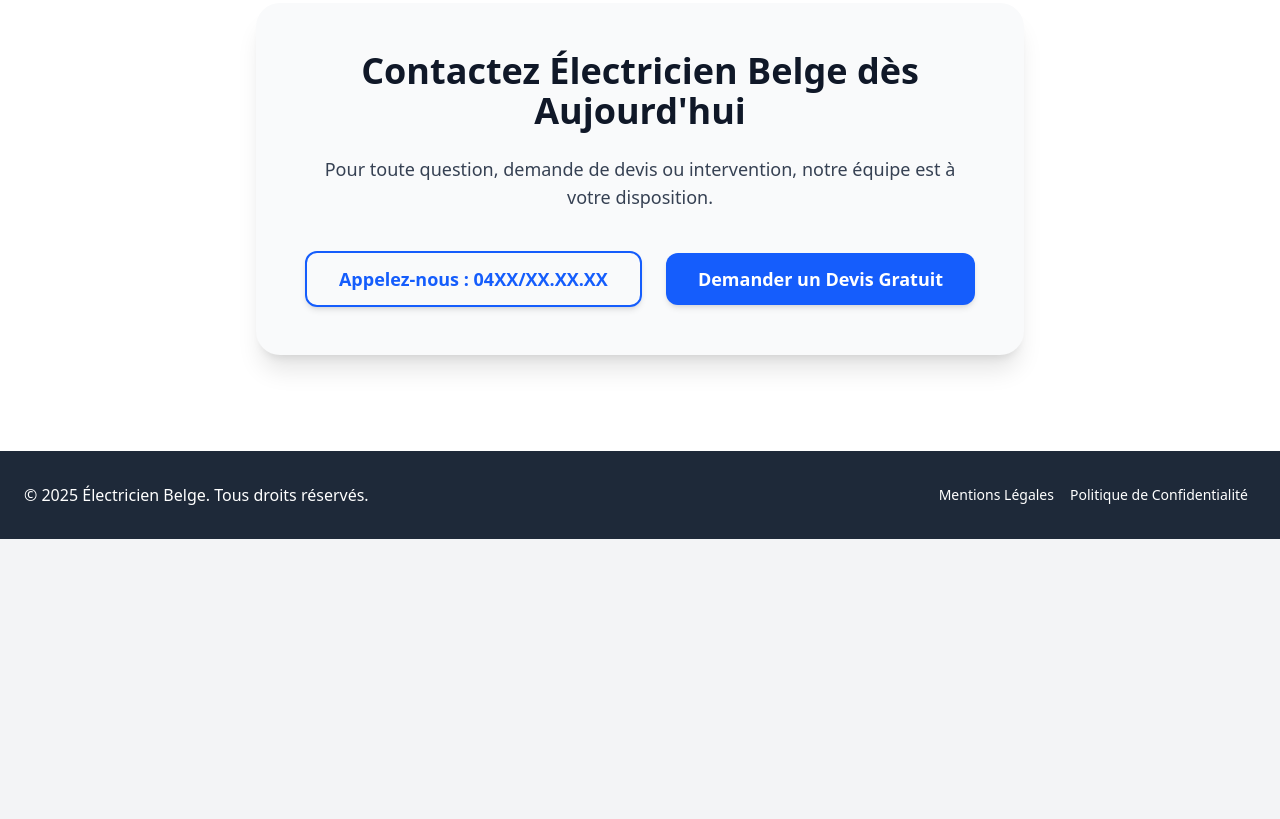
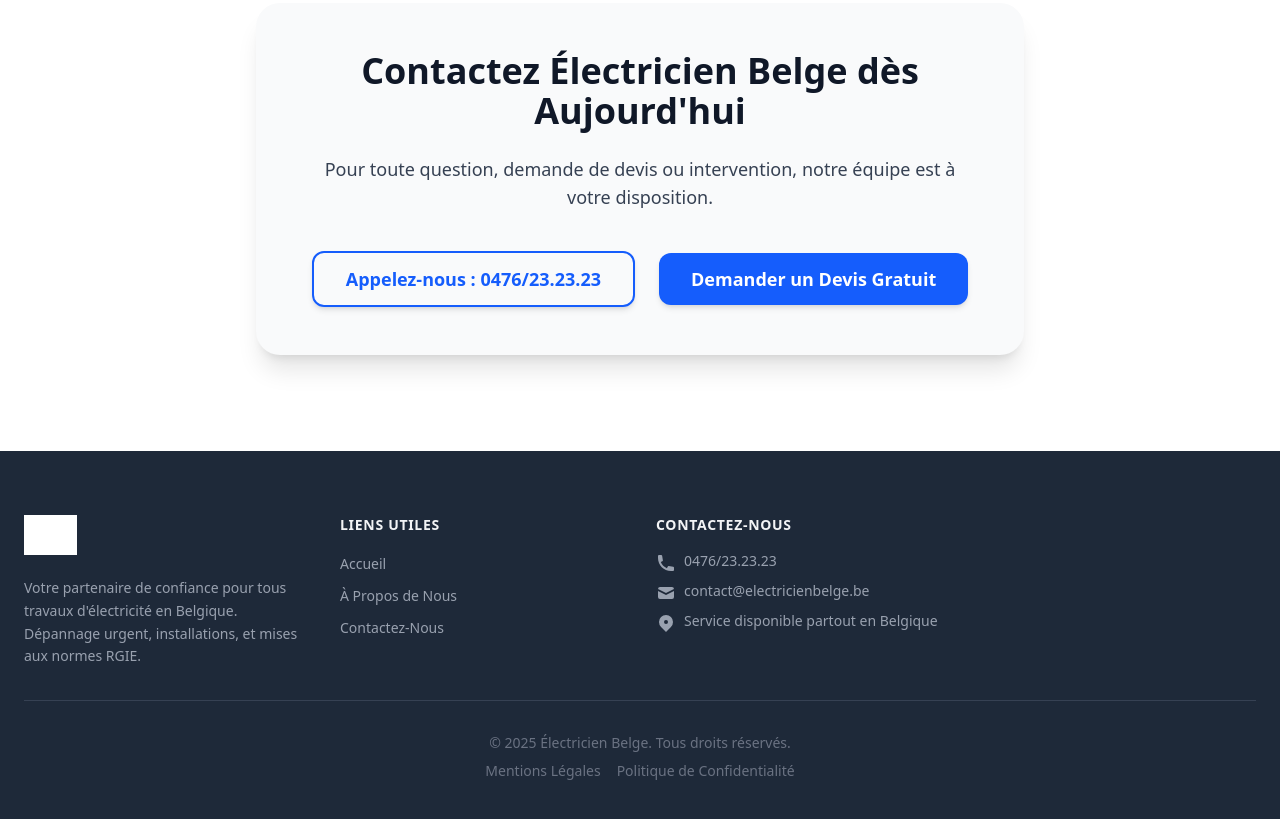
Before and after one commit to ranketgit/electricien, an Astro site: page /a-propos in a window 1280 px wide. Shown: the part 2121-2940 px from the top of the page. Before the commit the page ends 2660 px from the top, so only its background shows below. Built offline with nearby package versions, Linux system fonts and the light colour scheme; Astro itself is replaced by a stand-in of ours; grey boxes are pictures that could not be loaded.

Commit message:
some concepts correction

```diff
--- a/astro.config.mjs
+++ b/astro.config.mjs
@@ -3,9 +3,13 @@ import { defineConfig } from 'astro/config';
 
 import tailwindcss from '@tailwindcss/vite';
 
+import sitemap from '@astrojs/sitemap';
+
 // https://astro.build/config
 export default defineConfig({
   vite: {
     plugins: [tailwindcss()]
-  }
+  },
+
+  integrations: [sitemap()]
 });
--- a/package.json
+++ b/package.json
@@ -9,6 +9,7 @@
     "astro": "astro"
   },
   "dependencies": {
+    "@astrojs/sitemap": "^3.4.0",
     "@tailwindcss/vite": "^4.1.7",
     "astro": "^5.8.0",
     "tailwindcss": "^4.1.7"
--- a/src/components/Footer.astro
+++ b/src/components/Footer.astro
@@ -1,15 +1,99 @@
 ---
+// src/components/Footer.astro
 const currentYear = new Date().getFullYear();
 const companyName = "Électricien Belge";
+const logoSrc = "/logo.svg";
+const logoAlt = `Logo ${companyName}`;
+
+const phoneNumberDisplay = "0476/23.23.23";
+const phoneNumberHref = "+32476232323";
+const emailAddress = "contact@electricienbelge.be";
+
+const footerNavLinks = [
+    { text: "Accueil", href: "/" },
+    { text: "À Propos de Nous", href: "/a-propos/" },
+    { text: "Contactez-Nous", href: "/contact/" },
+];
+
+const legalLinks = [
+    { text: "Mentions Légales", href: "/mentions-legales/" }, // Create these pages
+    { text: "Politique de Confidentialité", href: "/politique-de-confidentialite/" } // Create these pages
+];
 ---
-<footer class="bg-gray-800 text-white mt-auto">
-    <div class="container mx-auto px-6 py-8">
-        <div class="flex flex-col items-center sm:flex-row sm:justify-between">
+<footer class="bg-gray-800 text-gray-300 print:hidden">
+    <div class="container mx-auto px-6 py-12 md:py-16">
+        <div class="grid grid-cols-1 md:grid-cols-2 lg:grid-cols-4 gap-8 mb-8">
+            {/* Column 1: Logo and About */}
+            <div class="md:col-span-2 lg:col-span-1">
+                <a href="/" class="inline-block mb-4">
+                    <img src={logoSrc} alt={logoAlt} class="h-10 w-auto filter brightness-0 invert" /> {/* Inverted for dark bg */}
+                </a>
+                <p class="text-sm text-gray-400 leading-relaxed">
+                    Votre partenaire de confiance pour tous travaux d'électricité en Belgique. Dépannage urgent, installations, et mises aux normes RGIE.
+                </p>
+            </div>
+
+            {/* Column 2: Liens Utiles */}
+            <div>
+                <h5 class="text-sm font-semibold text-gray-100 uppercase tracking-wider mb-4">Liens Utiles</h5>
+                <ul class="space-y-2">
+                    {footerNavLinks.map(link => (
+                        <li>
+                            <a href={link.href} class="text-gray-400 hover:text-white transition-colors duration-300 text-sm">
+                                {link.text}
+                            </a>
+                        </li>
+                    ))}
+                </ul>
+            </div>
+
+            {/* Column 3: Contactez-Nous */}
+            <div>
+                <h5 class="text-sm font-semibold text-gray-100 uppercase tracking-wider mb-4">Contactez-Nous</h5>
+                <ul class="space-y-2 text-sm">
+                    <li class="flex items-start">
+                        <svg xmlns="http://www.w3.org/2000/svg" class="h-5 w-5 mr-2 mt-0.5 text-gray-400 flex-shrink-0" viewBox="0 0 20 20" fill="currentColor">
+                            <path d="M2 3a1 1 0 011-1h2.153a1 1 0 01.986.836l.74 4.435a1 1 0 01-.54 1.06l-1.548.773a11.037 11.037 0 006.105 6.105l.774-1.548a1 1 0 011.06-.54l4.435.74a1 1 0 01.836.986V17a1 1 0 01-1 1h-2C7.82 18 2 12.18 2 5V3z" />
+                        </svg>
+                        <a href={`tel:${phoneNumberHref}`} class="text-gray-400 hover:text-white transition-colors duration-300">
+                            {phoneNumberDisplay}
+                        </a>
+                    </li>
+                    <li class="flex items-start">
+                        <svg xmlns="http://www.w3.org/2000/svg" class="h-5 w-5 mr-2 mt-0.5 text-gray-400 flex-shrink-0" viewBox="0 0 20 20" fill="currentColor">
+                            <path d="M2.003 5.884L10 9.882l7.997-3.998A2 2 0 0016 4H4a2 2 0 00-1.997 1.884z" />
+                            <path d="M18 8.118l-8 4-8-4V14a2 2 0 002 2h12a2 2 0 002-2V8.118z" />
+                        </svg>
+                        <a href={`mailto:${emailAddress}`} class="text-gray-400 hover:text-white transition-colors duration-300">
+                            {emailAddress}
+                        </a>
+                    </li>
+                    <li class="flex items-start">
+                        <svg xmlns="http://www.w3.org/2000/svg" class="h-5 w-5 mr-2 mt-0.5 text-gray-400 flex-shrink-0" viewBox="0 0 20 20" fill="currentColor">
+                             <path fill-rule="evenodd" d="M5.05 4.05a7 7 0 119.9 9.9L10 18.9l-4.95-4.95a7 7 0 010-9.9zM10 11a2 2 0 100-4 2 2 0 000 4z" clip-rule="evenodd" />
+                        </svg>
+                        <span class="text-gray-400">Service disponible partout en Belgique</span>
+                    </li>
+                </ul>
+            </div>
+
+            {/* Column 4: Maybe social links or another set of links if needed */}
+            {/* For now, keeping it to 3 content columns for a cleaner look */}
+            <div>
+                {/* Placeholder for potential future content or can be merged */}
+            </div>
+
+        </div>
+
+        <hr class="border-gray-700 my-8" />
+
+        <div class="text-center text-sm text-gray-500">
             <p>&copy; {currentYear} {companyName}. Tous droits réservés.</p>
-            <div class="flex mt-4 sm:mt-0">
-                <a href="/mentions-legales/" class="px-2 text-sm hover:text-blue-300">Mentions Légales</a>
-                <a href="/politique-de-confidentialite/" class="px-2 text-sm hover:text-blue-300">Politique de Confidentialité</a>
-            </div>
+            <nav class="mt-2 space-x-4">
+                {legalLinks.map(link => (
+                    <a href={link.href} class="hover:text-gray-300 transition-colors duration-300">{link.text}</a>
+                ))}
+            </nav>
         </div>
     </div>
 </footer>
--- a/src/pages/a-propos.astro
+++ b/src/pages/a-propos.astro
@@ -5,8 +5,8 @@ import Layout from '../layouts/Layout.astro';
 const pageTitle = "À Propos de Nous";
 const pageDescription = "Découvrez Électricien Belge, votre partenaire de confiance pour tous vos travaux et dépannages électriques en Belgique. Notre engagement : expertise, rapidité et satisfaction client.";
 
-const phoneNumberDisplay = "04XX/XX.XX.XX"; // IMPORTANT: Update this
-const phoneNumberHref = "04XXXXXXXXX";     // IMPORTANT: Update this
+const phoneNumberDisplay = "0476/23.23.23"; // IMPORTANT: Update this
+const phoneNumberHref = "+32476232323";     // IMPORTANT: Update this
 const companyName = "Électricien Belge";
 
 const heroData = {
--- a/src/pages/contact.astro
+++ b/src/pages/contact.astro
@@ -5,8 +5,8 @@ import Layout from '../layouts/Layout.astro';
 const pageTitle = "Contactez-Nous";
 const pageDescription = `Contactez Électricien Belge pour un devis gratuit, une urgence ou toute question. Nous intervenons rapidement partout en Belgique.`;
 
-const phoneNumberDisplay = "04XX/XX.XX.XX";         // UPDATE THIS
-const phoneNumberHref = "04XXXXXXXXX";            // UPDATE THIS
+const phoneNumberDisplay = "0476/23.23.23";         // UPDATE THIS
+const phoneNumberHref = "+32476232323";            // UPDATE THIS
 const emailAddress = "contact@electricienbelge.be"; // UPDATE THIS
 const companyName = "Électricien Belge";
 const physicalAddress = "Rue de l'Exemple 123, 1000 Bruxelles, Belgique"; // UPDATE THIS
--- a/src/pages/electricien-[city].astro
+++ b/src/pages/electricien-[city].astro
@@ -30,7 +30,7 @@ const pageTitle = `Électricien à ${currentCity.cityName} – Dépannage & Inst
 const metaDescription = `Besoin d'un électricien fiable à ${currentCity.cityName} ? Intervention rapide 7j/7 pour dépannage, installation, mise en conformité. Demandez votre devis gratuit !`;
 
 // Hero Content
-const heroImageUrl = `/images/hero-city-default.png`; // Placeholder - UPDATE THIS
+const heroImageUrl = `/homepage/electrician-hero-city.avif`; // Placeholder - UPDATE THIS
 const h1Content = `Électricien à ${currentCity.cityName} : Votre Expert Local pour Tous Vos Besoins Électriques`;
 const heroIntroP1 = `Vous recherchez un électricien compétent et réactif à ${currentCity.cityName} ? ${companyName} est votre partenaire de confiance pour tous vos travaux électriques. Que vous ayez besoin d'un dépannage électrique immédiat, d'une nouvelle installation ou d'une mise aux normes RGIE de votre système à ${currentCity.cityName}, notre équipe d'artisans électriciens qualifiés dessert toute la commune de ${currentCity.cityName} et ses environs, garantissant des interventions rapides et efficaces pour tous vos travaux d'électricité.`;
 
--- a/src/pages/electricien-[city]/[section].astro
+++ b/src/pages/electricien-[city]/[section].astro
@@ -34,7 +34,7 @@ const pageTitle = `Électricien ${currentSection.name} (${currentCity.cityName})
 const metaDescription = `Votre électricien de proximité dans le quartier ${currentSection.name} à ${currentCity.cityName}. Intervention rapide pour pannes, installations et mises aux normes. Contactez ${companyName} !`;
 
 // Hero Content
-const sectionHeroImageUrl = `/images/hero-section-default.png`; // Placeholder - UPDATE THIS
+const sectionHeroImageUrl = `/homepage/electrician-state.avif`; // Placeholder - UPDATE THIS
 const h1Content = `Électricien ${currentSection.name}, ${currentCity.cityName} : Votre Expert de Proximité`;
 const heroIntroP1 = `Vous habitez ou travaillez dans le quartier de ${currentSection.name} à ${currentCity.cityName} et avez besoin d'un électricien local fiable ? Une panne électrique soudaine dans votre logement ou commerce à ${currentSection.name} ? ${companyName} est votre spécialiste de l'électricité intervenant spécifiquement dans le quartier de ${currentSection.name}, au cœur de ${currentCity.cityName}.`;
 const heroIntroP2 = `Notre équipe connaît parfaitement ${currentSection.name} et ses environs, offrant des dépannages rapides et solutions électriques sur mesure.`;
--- a/src/pages/electricien-[state].astro
+++ b/src/pages/electricien-[state].astro
@@ -12,8 +12,8 @@ export async function getStaticPaths() {
 const { currentProvince } = Astro.props;
 
 const companyName = "Électricien Belge";
-const phoneNumberDisplay = "04XX/XX.XX.XX"; // IMPORTANT: Update this
-const phoneNumberHref = "04XXXXXXXXX";     // IMPORTANT: Update this
+const phoneNumberDisplay = "0476/23.23.23"; // IMPORTANT: Update this
+const phoneNumberHref = "+32476232323";     // IMPORTANT: Update this
 
 const pageTitle = `Électricien Province de ${currentProvince.State} - Services électriques Complets | ${companyName}`;
 const metaDescription = `Trouvez votre électricien de confiance dans la Province de ${currentProvince.State}. ${companyName}. intervient pour dépannage, installation et mise aux normes. Devis rapide.`;
```
Also changed, not shown: public/homepage/electrician-hero-city.avif (added), public/homepage/electrician-state.avif (added), 1 other file.
